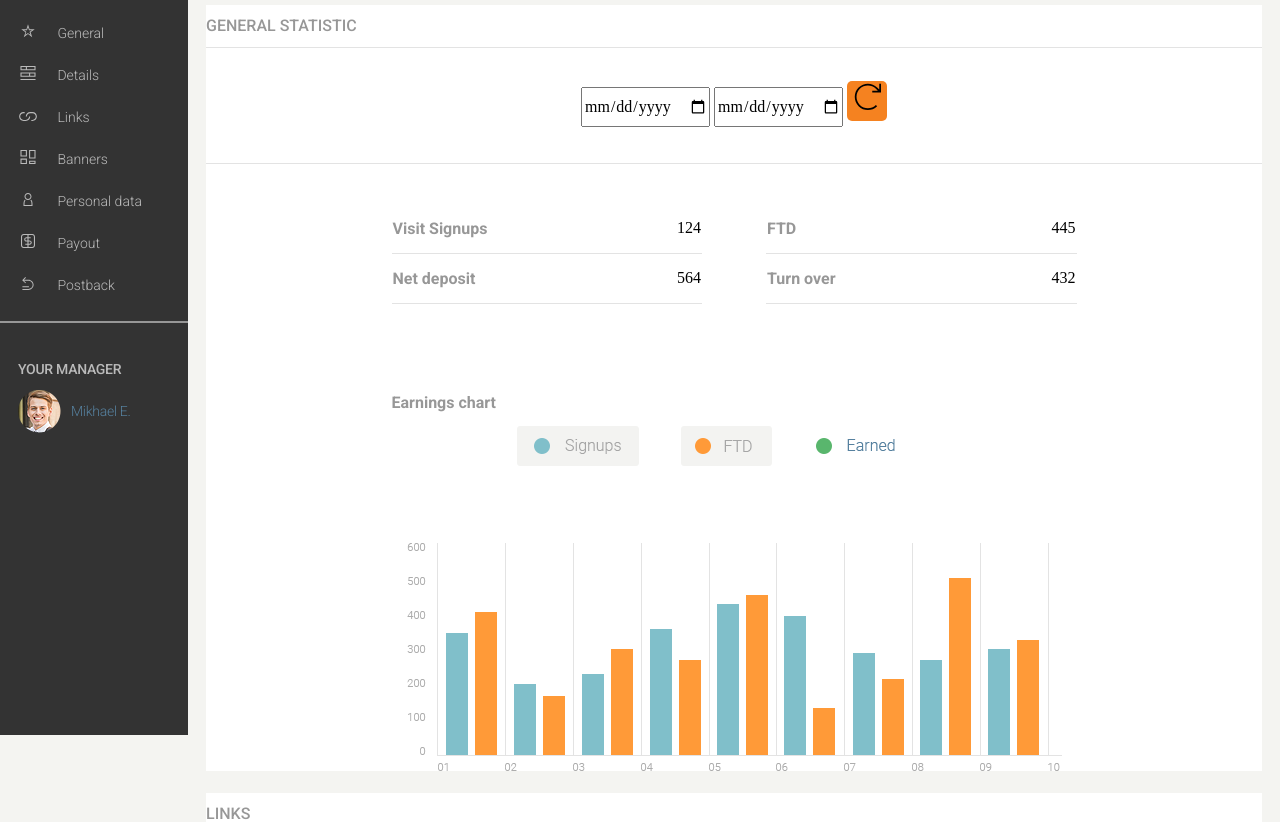
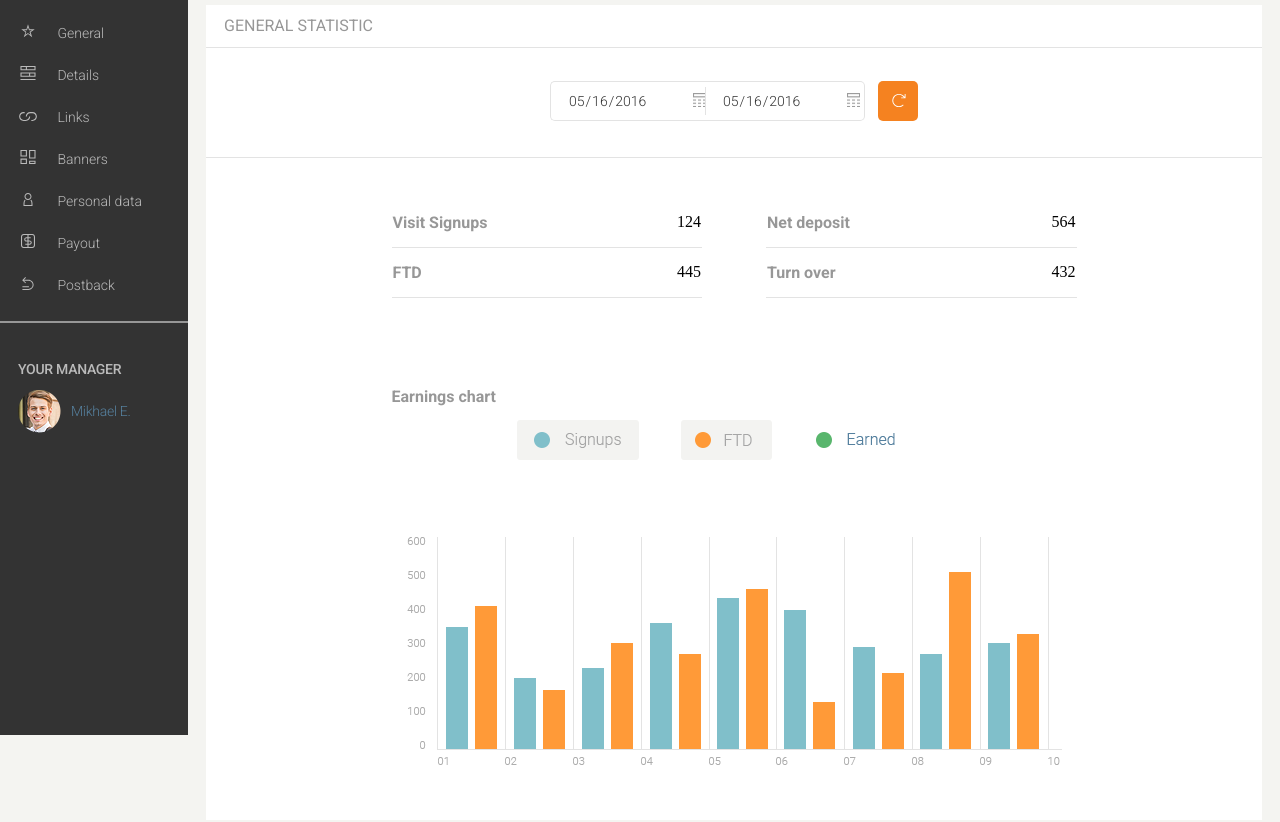
Before and after one commit to elminex/solo-project, a website: page index.html in a window 1280 px wide. Shown: the part 65-887 px from the top of the page. Drawn offline with Linux system fonts and the light colour scheme.

Commit message:
Fix input style, fix html

```diff
--- a/index.html
+++ b/index.html
@@ -5,16 +5,13 @@
         <meta name="viewport" content="width=device-width, initial-scale=1">
         <title>Solo project</title>
         <link rel="stylesheet" type="text/css" href="css/style.css">
-        <link href="https://fonts.googleapis.com/css?family=Roboto:300,500,700" rel="stylesheet">
+        <link href="https://fonts.googleapis.com/css?family=Roboto:300,400,500,700" rel="stylesheet">
     </head>
     <body>
-        <div class='container'>
-            <div class="row">
-                <nav>
-                    <aside class="side-menu">
+        <nav class="side-menu">
             <div class="side-menu__img-wrapper">
-                            <img class="side-menu__logo" src="images/logo.png" alt="logo">
-                            <img class="side-menu__hamburger" src="images/hamburger.png" alt="hamb">
+                <h1><img class="side-menu__logo" src="images/logo.png" alt="Just do It"></h1>
+                <button class="side-menu__button"><img class="side-menu__hamburger" src="images/hamburger.png" alt="hamb"></button>
             </div>
             <ul class="side-menu__list">
                             <li class="side-menu__list-item">
@@ -118,7 +115,9 @@
                                 <li>Notification 2</li>
                             </ul>
                         </div>
-                        <div class="top-menu__list-item top-menu__user">
+                    </li>
+                    <li class="top-menu__list-item">
+                        <div class="top-menu__user">
                                 <svg class="top-menu__icon" version="1.1" id="Layer_1" xmlns="http://www.w3.org/2000/svg" xmlns:xlink="http://www.w3.org/1999/xlink" x="0px" y="0px"
                             viewBox="0 0 19 19" style="enable-background:new 0 0 19 19;" xml:space="preserve">
                                 <path d="M9.5,4C7.6,4,6,5.6,6,7.5S7.6,11,9.5,11S13,9.4,13,7.5S11.4,4,9.5,4z M9.5,10C8.1,10,7,8.9,7,7.5S8.1,5,9.5,5S12,6.1,12,7.5
@@ -140,18 +139,15 @@
                     </svg></li>
                 </ul>
             </div>
-                    </aside>
-
         </nav>
-            </div>
         <main class="content">
-                <div class="general">
-                    <h1>general statistic</h1>
-                        <div class="general__date">
-                            <input class="general__date-input" type="date" value="16.05.2016">
-                            <input class="general__date-input" type="date" value="16.05.2016">
-                            <button class="general__button">
-                                <svg version="1.1" id="Layer_1" xmlns="http://www.w3.org/2000/svg" xmlns:xlink="http://www.w3.org/1999/xlink" x="0px" y="0px"
+            <section class="general">
+                <h2>general statistic</h2>
+                    <div class="date-picker">
+                        <input class="date-picker__input" type="date" value="2016-05-16">
+                        <input class="date-picker__input" type="date" value="2016-05-16">
+                        <button class="date-picker__button">
+                            <svg class="date-picker__icon" version="1.1" id="Layer_1" xmlns="http://www.w3.org/2000/svg" xmlns:xlink="http://www.w3.org/1999/xlink" x="0px" y="0px"
                                 viewBox="0 0 16 17" style="enable-background:new 0 0 16 17;" xml:space="preserve">
                                 <path d="M11,6h5V1h-1v3.3l-1.2-1.1c-2.9-2.9-7.7-2.9-10.6,0c-2.9,2.9-2.9,7.7,0,10.6C4.7,15.3,6.6,16,8.5,16s3.8-0.7,5.3-2.2
                                 l-0.7-0.7c-2.5,2.5-6.7,2.5-9.2,0c-2.5-2.5-2.5-6.7,0-9.2c2.5-2.5,6.7-2.5,9.2,0L14.2,5H11V6z"/>
@@ -159,8 +155,6 @@
                         </button>
                     </div>
                 <div class="general__container">
-
-
                     <div class="general__table-wrapper">
                         <table class="general__table">
                             <tr class="general__table-row">
@@ -168,14 +162,14 @@
                                 <td class="general__table-value">124</td>
                             </tr>
                             <tr>
-                                    <td class="general__table-name">Net deposit</td>
-                                    <td class="general__table-value">564</td>
+                                <td class="general__table-name">FTD</td>
+                                <td class="general__table-value">445</td>
                             </tr>
                         </table>
                         <table class="general__table">
                             <tr class="general__table-row">
-                                    <td class="general__table-name">FTD</td>
-                                    <td class="general__table-value">445</td>
+                                <td class="general__table-name">Net deposit</td>
+                                <td class="general__table-value">564</td>
                             </tr>
                             <tr>
                                 <td class="general__table-name">Turn over</td>
@@ -183,15 +177,15 @@
                             </tr>
                         </table>
                     </div>
-                        <h2>Earnings chart</h2>
+                    <h3>Earnings chart</h3>
                     <div class="general__chart-wrapper">
                         <img class="general__chart" src="images/graph.png">
                     </div>
                 </div>
-                </div>
-                <div class="links">
+            </section>
+            <section class="links">
                 <div class="links__title">
-                        <h1>Links</h1>
+                    <h2>Links</h2>
                 </div>
                 <div class="links__container">
                     <button class="links__button">+ add new</button>
@@ -419,10 +413,10 @@
                     </table>
                     <button class="links__button">+ add new</button>
                 </div>
-                </div>
-                <div class="banners">
+            </section>
+            <section class="banners">
                 <div class="banners__title">
-                        <h1>Banners</h1>
+                    <h2>Banners</h2>
                 </div>
                 <div class="banners__container">
                     <button class="banners__button">+ add new</button>
@@ -562,9 +556,8 @@
                     </table>
                     <button class="banners__button">+ add new</button>
                 </div>
-                </div>
+            </section>
         </main>
-        </div>
         <script src="js/script.js"></script>
     </body>
 </html>
--- a/js/script.js
+++ b/js/script.js
@@ -1,4 +1,4 @@
-document.querySelector('.side-menu__hamburger').addEventListener('click', function(e) {
+document.querySelector('.side-menu__button').addEventListener('click', function(e) {
     e.preventDefault();
     toggleMenu('hamburger')
 });
--- a/sass/_mixins.scss
+++ b/sass/_mixins.scss
@@ -82,4 +82,7 @@
     @else if ($position == 'top') {
         border-top: 1px solid $color-light-grey;
     }
+    @else if ($position == 'left') {
+        border-left: 1px solid $color-light-grey;
+    }
 }
--- /dev/null
+++ b/sass/components/_date_picker.scss
@@ -0,0 +1,61 @@
+.date-picker {
+    width: 100%;
+    padding: 33px 0 36px;
+    margin-bottom: 40px;
+    text-align: center;
+    @include border1pxgrey('top');
+    @include border1pxgrey('bottom');
+    display: flex;
+    align-content: center;
+    justify-content: center;
+    &__icon {
+        height: 15px;
+        width: 15px;
+        fill: $color-white;
+    }
+    &__input {
+        width: 160px;
+        height: 40px;
+        border: 1px solid $color-light-grey;
+        position: relative;
+        &::-webkit-datetime-edit {
+            padding-left: 16px;
+        }
+        &:first-of-type {
+            border-right: none;
+            border-radius: 5px 0 0 5px;
+        }
+        &:last-of-type {
+            margin-left: -5px;
+            border-left: none;
+            border-radius: 0 5px 5px 0;
+            &:after {
+                content:"";
+                height: 28px;
+                width: 1px;
+                @include border1pxgrey("left");
+                position: absolute;
+                top: 5px;
+                left: 0px;
+                z-index: 99;
+            }
+        }
+        @include text (14px, 300, 40px, $color-black);
+        &::-webkit-inner-spin-button {
+            display: none;
+        }
+        &::-webkit-calendar-picker-indicator{
+            height: 13px;
+            width: 13px;
+            color: rgba(0, 0, 0, 0);
+            background: url(/images/calendar.png) no-repeat;
+            opacity: 1;
+            border-width: thin;
+            display: block;
+        }
+    }
+    &__button {
+        @include button(40px, 'orange');
+        margin-left: 13px;
+    }
+}
--- a/sass/pages/_general.scss
+++ b/sass/pages/_general.scss
@@ -1,24 +1,11 @@
 .general {
     background-color: $color-white;
+    padding-bottom: 55px;
     margin-bottom: 22px;
     &__container {
         margin: 0 auto;
         max-width: 685px;
-    }
-    &__button {
-        @include button(40px, 'orange');
-    }
-    &__date {
-        width: 100%;
-        padding: 33px 0 36px;
-        margin-bottom: 40px;
-        text-align: center;
-        @include border1pxgrey('top');
-        @include border1pxgrey('bottom');
-        &-input {
-            height: 40px;
-        }
-    }
+    };
     &__table {
         border-collapse: collapse;
         &-row {
@@ -36,18 +23,18 @@
             justify-content: center;
             margin-bottom: 75px;
         }
-    }
+    };
     &__table:nth-of-type(1) {
         margin-right: 32px;
-    }
+    };
     &__table:nth-of-type(2) {
         margin-left: 32px;
-    }
+    };
     &__chart {
         max-width: 100%;
         max-height: 100%;
         object-fit: cover;
         display: block;
         margin: 0 auto;
-    }
-}
+    };
+};
--- a/sass/section/_side-menu.scss
+++ b/sass/section/_side-menu.scss
@@ -2,6 +2,7 @@
     background-color: $color-black;
     @include text(14px, lighter, 42px, $color-grey);
     position: fixed;
+    top: 0;
     height: 100%;
     width: $side-menu-mobile-width;
     overflow: hidden;
@@ -37,6 +38,15 @@
     &__logo {
         display: none;
     };
+    &__button {
+        background-color: transparent;
+        border: none;
+        outline: none;
+        padding: 0 3px;
+        &:hover {
+            background-color: $color-background;
+        }
+    }
     &__hamburger {
         display: block;
         max-width: 100%;
--- a/sass/style.scss
+++ b/sass/style.scss
@@ -4,6 +4,7 @@
 @import "mixins";
 /* Components */
 @import "components/form_field";
+@import "components/date_picker";
 
 /* Sections */
 @import "section/registration_form";
@@ -41,31 +42,23 @@ $grid-columns: 12;
     float:left;
 };
 
-.row::before,
-.row::after {
-    content:"";
-    display: table ;
-    clear: both;
+h1 {
+    margin: 0;
+    padding:0;
 }
-
-h1 {
+h2 {
     @include text-page-header;
     margin: 0;
-    padding: 0;
+    padding: 2px 18px;
     display: inline;
 };
-h2 {
+h3 {
     @include text-section-header;
     margin: 0;
     padding: 0;
 };
 p {
     @include text-other;
-};
-.container {
-    max-width: 1280px;
-    width: 100%;
-    @include margin-auto;
 };
 
 body {
```
Also changed, not shown: sass/section/_top-menu.scss (+11 -14 lines), css/style.css, images/calendar.png (added), images/calendar.svg (added), 1 other file. Lines whose indentation alone changed are shown as unchanged.
